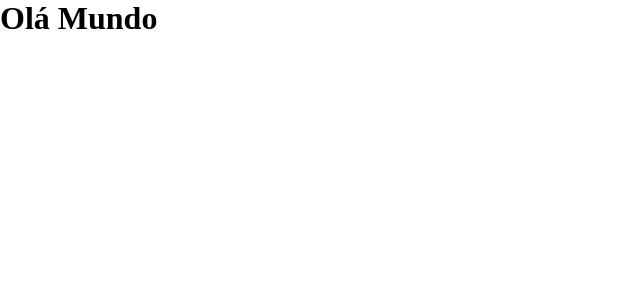
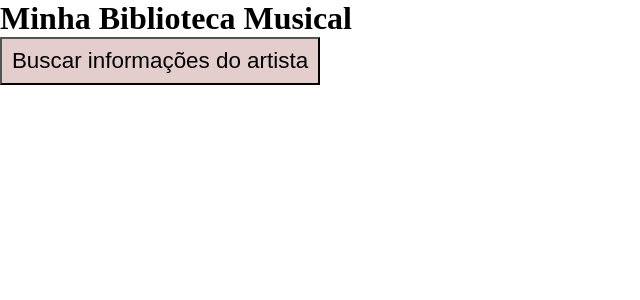
Before and after one commit to otavioaraujo08/react-music-library, a React (Vite) app: page / in a window 1280 px wide. Shown: the top 300 px of the page, without its empty margins (0-640 px from the left). Built offline with nearby package versions, Linux system fonts and the light colour scheme; no server answers.

Commit message:
feat: setup my route

```diff
--- a/src/main.tsx
+++ b/src/main.tsx
@@ -1,9 +1,11 @@
-import React from 'react'
-import ReactDOM from 'react-dom/client'
-import './index.css'
+import React from 'react';
+import ReactDOM from 'react-dom/client';
+import './index.css';
+import { router } from './routes/route';
+import { RouterProvider } from 'react-router-dom';
 
 ReactDOM.createRoot(document.getElementById('root')!).render(
-  <React.StrictMode>
-    <h1>Olá Mundo</h1>
-  </React.StrictMode>,
-)
+    <React.StrictMode>
+        <RouterProvider router={router} />
+    </React.StrictMode>
+);
```
